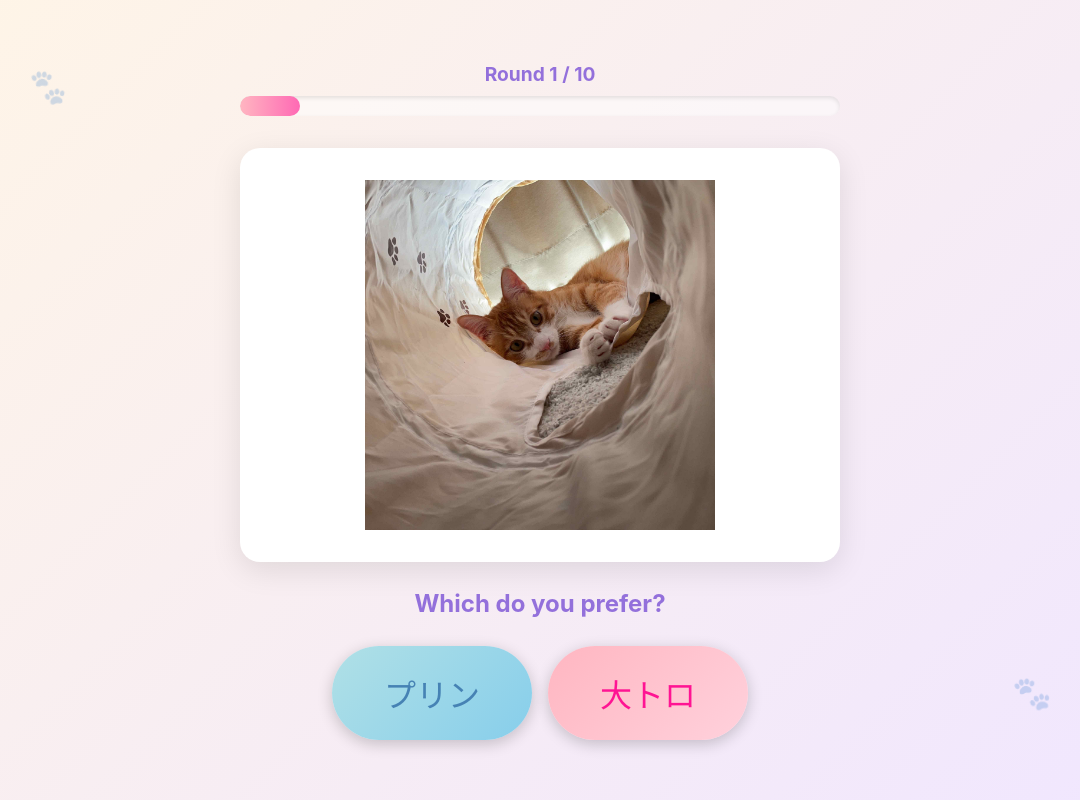
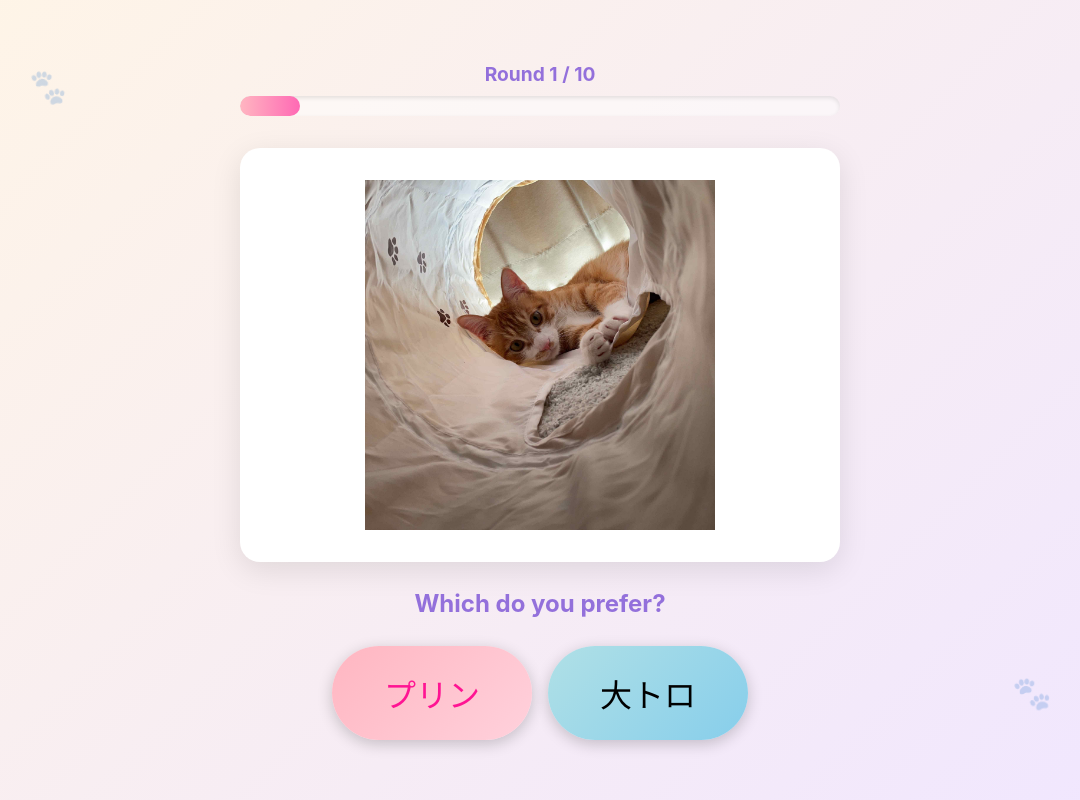
Before and after one commit to hirobekeita/Quiz_PuriToro, a React (Vite) app: page /game in a window 1280 px wide. Shown: the whole page, without its empty margins (100-1180 px from the left). Built offline with nearby package versions, Linux system fonts and the light colour scheme.

Commit message:
Update button styles in GameScreen.css

```diff
--- a/src/screens/GameScreen.css
+++ b/src/screens/GameScreen.css
@@ -166,13 +166,13 @@
 }
 
 .button-a {
-  background: linear-gradient(135deg, #B0E0E6 0%, #87CEEB 100%);
-  color: #4682B4;
+  background: linear-gradient(135deg, #FFB6C1 0%, #FFD1DC 100%);
+  color: #FF1493;
 }
 
 .button-b {
-  background: linear-gradient(135deg, #FFB6C1 0%, #FFD1DC 100%);
-  color: #FF1493;
+  background: linear-gradient(135deg, #B0E0E6 0%, #87CEEB 100%);
+  color: #FF1493#4682B4;
 }
 
 .answer-button:hover {
```
